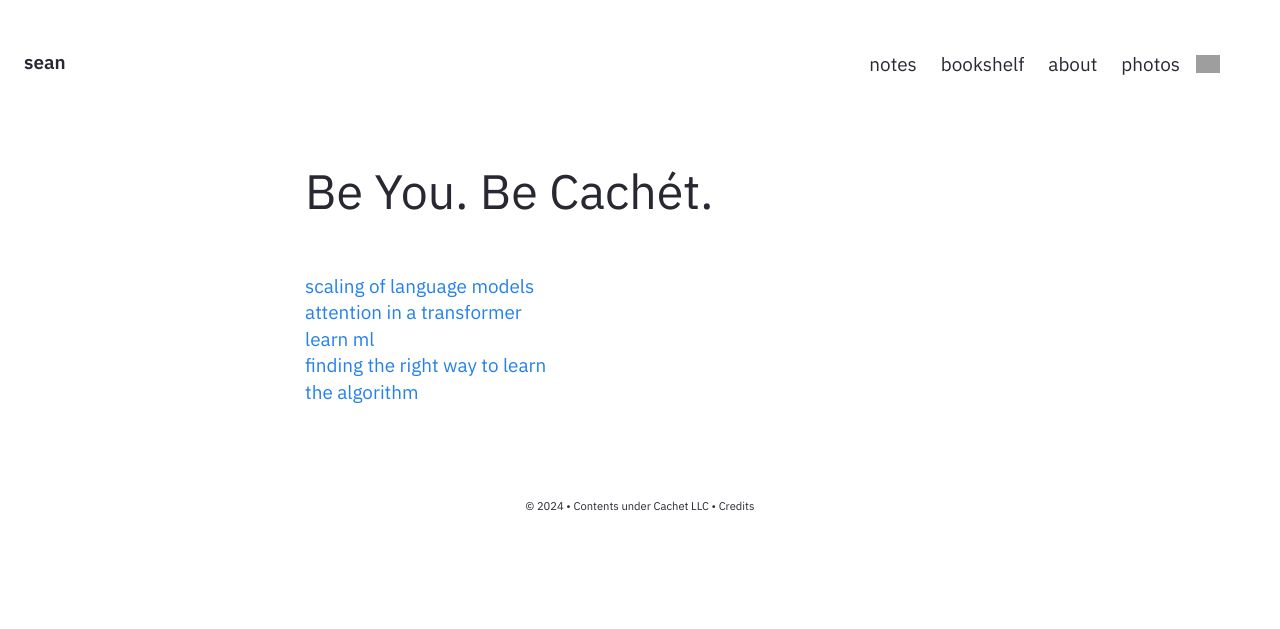
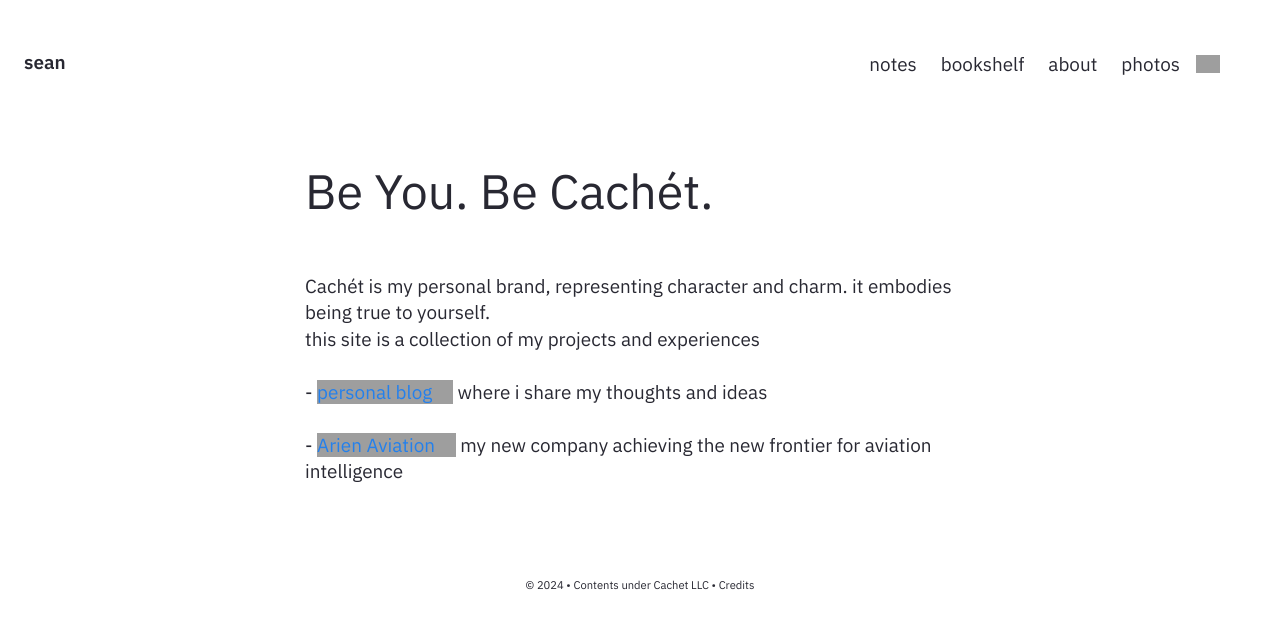
Before and after one commit to sschu48/sschu48.github.io, a Jekyll site: the page built from pages/index.md, in a window 1280 px wide. Shown: the top 629 px of the page. Built offline with Jekyll 4.4.1, drawn with Linux system fonts in a browser that asks for light colours; grey boxes are pictures that could not be loaded.

Commit message:
moved blog'

```diff
--- a/_includes/Homepage.html
+++ b/_includes/Homepage.html
@@ -2,9 +2,10 @@
     <div class="jumbo">Be You. Be Cachét.</div>
     <br>
     <br>
-    <div><a href="/note/scaling-of-models">scaling of language models</a></div>
-    <div><a href="/note/attention-in-a-transformer">attention in a transformer</a></div>
-    <div><a href="/note/learn-ml">learn ml</a></div>
-    <div><a href="/note/right-way-to-learn">finding the right way to learn</a></div>
-    <div><a href="/note/the-algorithm">the algorithm</a></div>
+    <div>Cachét is my personal brand, representing character and charm. it embodies being true to yourself.</div>
+    <div>this site is a collection of my projects and experiences</div>
+    <br>
+    <div>- <a href="https://cachet.bearblog.dev/blog">personal blog</a> where i share my thoughts and ideas</div>
+    <br>
+    <div>- <a href="https://arien-aviation.vercel.app/">Arien Aviation</a> my new company achieving the new frontier for aviation intelligence</div>
 </div>
```
